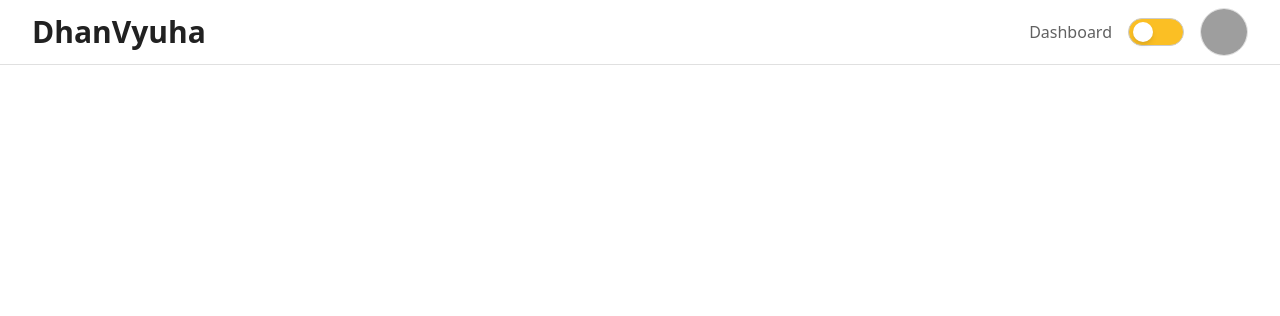
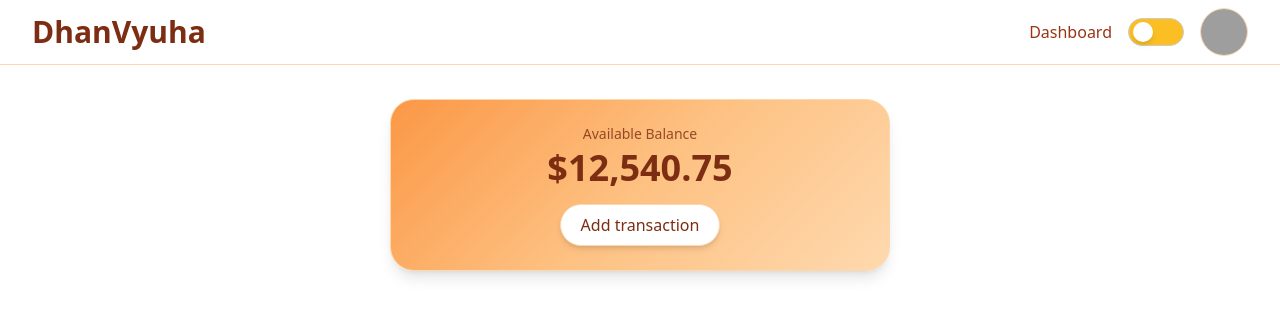
Before and after one commit to DHrushikesh/DhanVyuha, a React (Vite) app: page /dashboard in a window 1280 px wide. Shown: the top 316 px of the page. Built offline with nearby package versions, Linux system fonts and the light colour scheme; grey boxes are pictures that could not be loaded.

Commit message:
Changed Mode Colors

```diff
--- a/redux/Slices/themecolor.js
+++ b/redux/Slices/themecolor.js
@@ -4,22 +4,27 @@ const initialState = {
   mode: "light", // "light" or "dark"
   colors: {
     light: {
-      primary: "linear-gradient(45deg, #4caf50, #81c784)",   // green gradient
-      secondary: "linear-gradient(45deg, #ff9800, #ffb74d)", // orange gradient
-      background: "#f9f9f9",
-      surface: "#ffffff",
-      textPrimary: "#212121",
-      textSecondary: "#616161",
-      border: "#e0e0e0",
+      primary: "linear-gradient(45deg, #fb923c, #fdba74)",
+secondary: "linear-gradient(45deg, #facc15, #fde68a)",
+balanceGradient: "linear-gradient(135deg, rgba(251,146,60,0.95) 0%, rgba(253,186,116,0.9) 50%, rgba(254,215,170,0.95) 100%)",
+background: "#fff7ed",
+surface: "#ffffff",
+textPrimary: "#7c2d12",
+textSecondary: "#9a3412",
+border: "#fed7aa",
+
+
     },
     dark: {
-      primary: "linear-gradient(45deg, #388e3c, #66bb6a)",   // darker green gradient
-      secondary: "linear-gradient(45deg, #f57c00, #ffb74d)", // darker orange gradient
-      background: "#121212",
-      surface: "#1e1e1e",
-      textPrimary: "#e0e0e0",
-      textSecondary: "#bdbdbd",
-      border: "#333333",
+      primary: "linear-gradient(45deg, #c2410c, #ea580c)",
+  secondary: "linear-gradient(45deg, #d97706, #f59e0b)",
+  balanceGradient: "linear-gradient(135deg, rgba(194,65,12,0.75) 0%, rgba(234,88,12,0.9) 50%, rgba(217,119,6,0.95) 100%)",
+  background: "#1a130f",
+  surface: "#26201b",
+  textPrimary: "#fef3c7",
+  textSecondary: "#fcd34d",
+  border: "#78350f",
+
     },
   },
 };
@@ -28,11 +33,9 @@ const themeSlice = createSlice({
   name: "ThemeStore",
   initialState,
   reducers: {
-    //this to toggle the modes through buttons
     toggleMode(state) {
       state.mode = state.mode === "light" ? "dark" : "light";
     },
-    //this to take from the local storage
     setMode(state, action) {
       state.mode = action.payload;
     },
--- /dev/null
+++ b/src/Dashboard/BankBalanceCheck.jsx
@@ -0,0 +1,38 @@
+import useTheme from "../custom hooks/theme";
+
+function MoneyCard() {
+  const color = useTheme();
+
+  return (
+    <section className="flex justify-center items-center p-4 min-h-60 relative">
+      <article
+        className="flex flex-col justify-between items-center rounded-3xl shadow-lg p-6 w-full sm:max-w-[500px] transition-transform duration-300 hover:scale-[1.02]"
+        style={{
+          background: color.balanceGradient,
+          color: color.textPrimary,
+          border: `1px solid ${color.border}`,
+        }}
+      >
+        {/* Card Content */}
+        <div className="text-center">
+          <div className="text-sm opacity-80">Available Balance</div>
+          <div className="text-4xl font-semibold mt-1">$12,540.75</div>
+        </div>
+
+        {/* See More Button */}
+        <button
+          className="mt-4 px-5 py-2 rounded-full font-medium shadow-md transition-all duration-300 hover:shadow-lg cursor-pointer"
+          style={{
+            background: color.surface,
+            color: color.textPrimary,
+            border: `1px solid ${color.border}`,
+          }}
+        >
+            Add transaction
+        </button>
+      </article>
+    </section>
+  );
+}
+
+export default MoneyCard;
--- a/src/Dashboard/Dashboard.jsx
+++ b/src/Dashboard/Dashboard.jsx
@@ -1,9 +1,11 @@
 import NavigationBar from "../Components/NavigationBar";
+import BankBalanceCheck from "./BankBalanceCheck";
 
 function Dashboard(){
     return(
         <>
                 <NavigationBar/>
+                <BankBalanceCheck/>
 
         </>
     )
```
